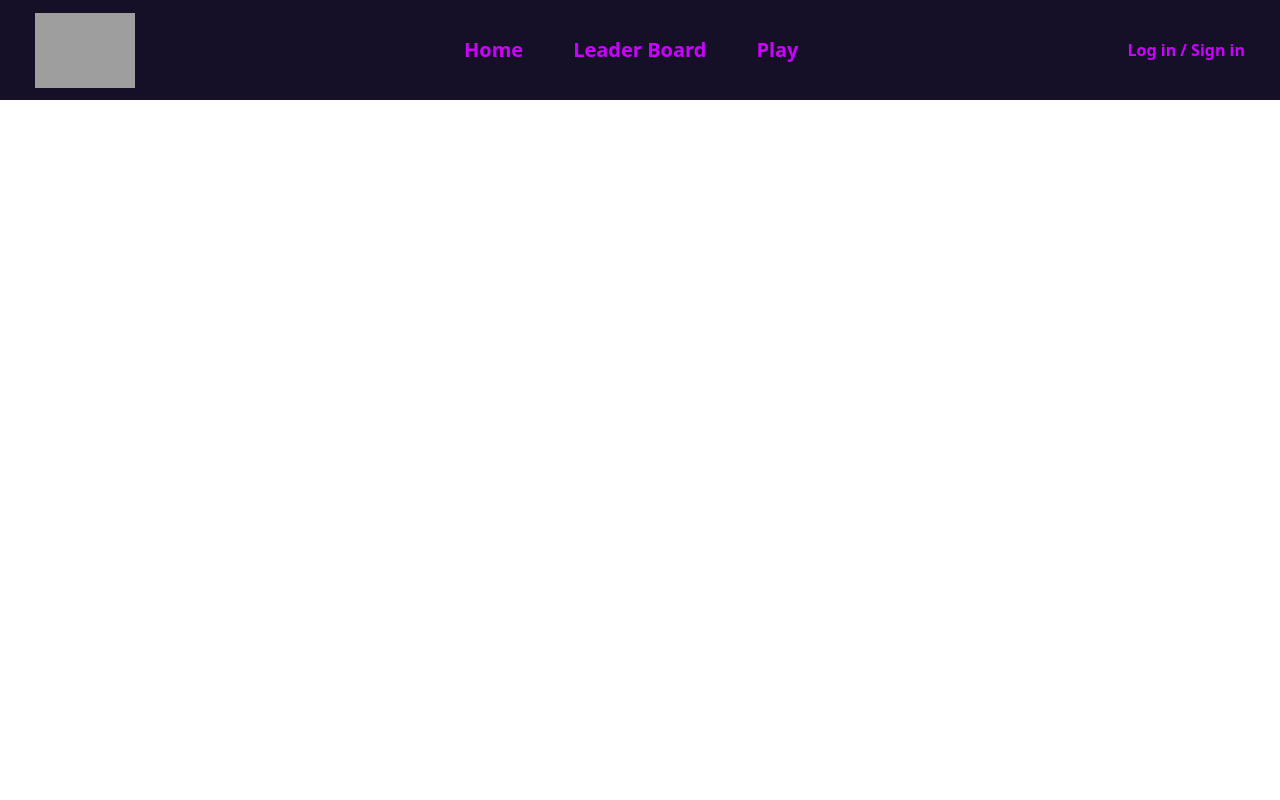
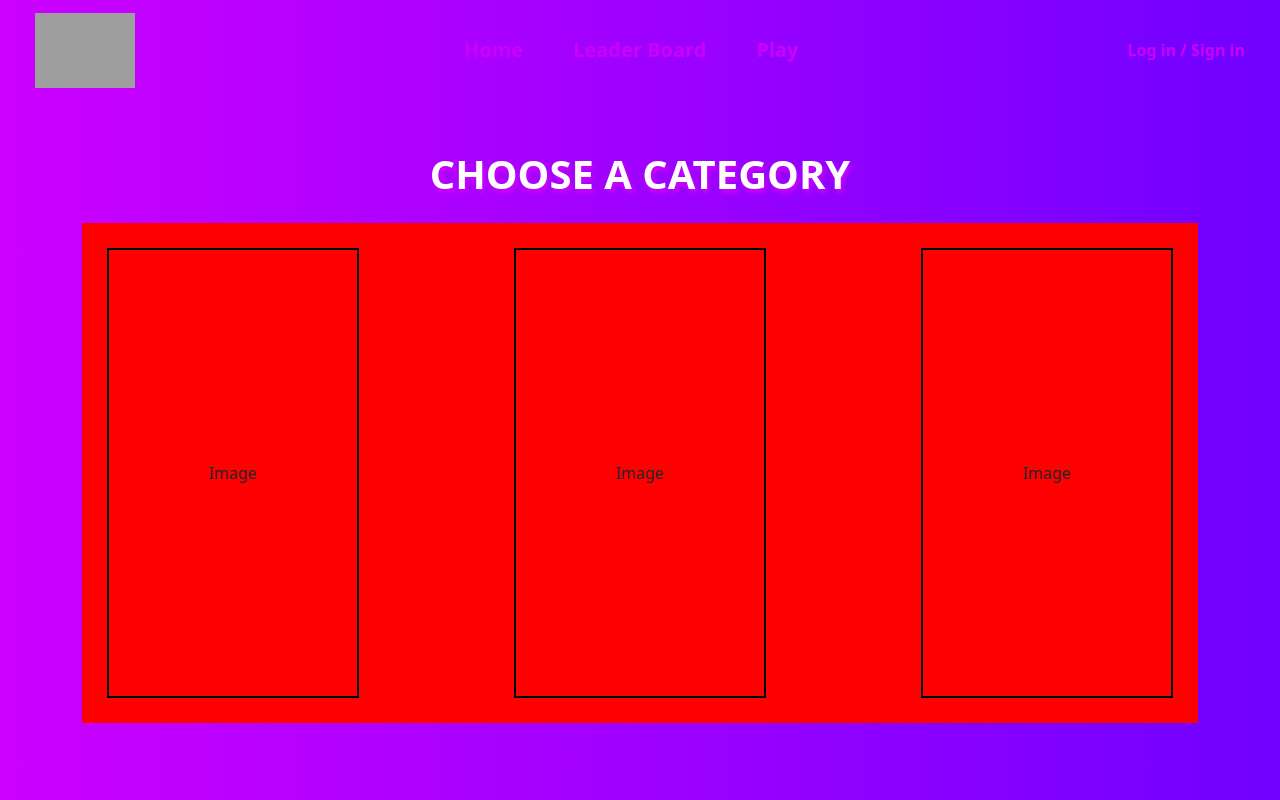
Before and after one commit to atakanhbk/GuessMusic, a React (Create React App) app in the folder guessmusic/: page / in a window 1280 px wide. Built offline with nearby package versions, Linux system fonts and the light colour scheme; grey boxes are pictures that could not be loaded.

Commit message:
Add some css

```diff
--- a/guessmusic/src/App.css
+++ b/guessmusic/src/App.css
@@ -11,6 +11,7 @@
   position: absolute;
   width: 100%;
   height: 100%;
+  background: linear-gradient(to right, #cc00ff, #7000ff);
 }
 
 #home {
@@ -25,7 +26,6 @@ header {
   align-items: center;
   padding: 0px 35px;
   height: 100px;
-  background-color: #151027;
   color: #cc00ff;
   font-weight: bold;
 }
@@ -33,15 +33,16 @@ header {
 .nav-ul {
   display: flex;
   gap: 50px;
-  list-style-type: none;
   padding: 0px;
   margin: 0px;
   font-size: 20px;
 }
 
+li{
+  list-style-type: none;
+}
 .creative_link {
   text-decoration: none;
-  list-style-type: none;
   color: #cc00ff;
 }
 
@@ -50,6 +51,7 @@ header {
   height: 100%;
   text-align: center;
 }
+
 
 #answer-part {
   display: flex;
@@ -66,3 +68,45 @@ header {
   width: 10%;
   height: 50%;
 }
+
+.container {
+  height: 80%;
+  width: 100%;
+  padding: 0 100px;
+  margin: 50px auto;
+}
+
+.main_title {
+  text-transform: uppercase;
+  text-shadow: 2px 4px 4px #cc00ff;
+  color: white;
+}
+
+.slider {
+  width: 100%;
+  background: red;
+  height: 500px;
+  margin: 25px 0px;
+
+}
+
+.category_card_parent{
+  width: auto;
+  height: 100%;
+  display: flex;
+  padding: 25px;
+  gap: 155px;
+  overflow: hidden;
+  flex-wrap: nowrap;
+}
+
+.category_card{
+  width: 25%;
+  height: 100%;
+  border: 2px solid black;
+  display: flex;
+  flex-direction: column;
+  justify-content: center;
+  align-items: center;
+
+}
--- a/guessmusic/src/Home.js
+++ b/guessmusic/src/Home.js
@@ -1,15 +1,14 @@
 import React from "react";
-import Logo from './image/logo.png';
+import Logo from "./image/logo.png";
 
 export default function Home() {
-
   return (
     <div id="home">
       <header>
         <div className="trigger_logo">
           <div className="logo">
             <a className="creative_link" href="/">
-              <img width={100} src={Logo}/>
+              <img width={100} src={Logo} />
             </a>
           </div>
         </div>
@@ -34,7 +33,16 @@ export default function Home() {
         </div>
         <div className="account">Log in / Sign in</div>
       </header>
-      <div className="container"></div>
+      <div className="container">
+        <h3 className="main_title fs-1 fw-bold">Choose A Category</h3>
+        <div className="slider">
+          <ul className="category_card_parent">
+            <li className="category_card"><div>Image</div></li>
+            <li className="category_card"><div>Image</div></li>
+            <li className="category_card"><div>Image</div></li>
+          </ul>
+        </div>
+      </div>
     </div>
   );
 }
```
Also changed, not shown: guessmusic/src/RoutesController.js (added, +23 -0 lines).
